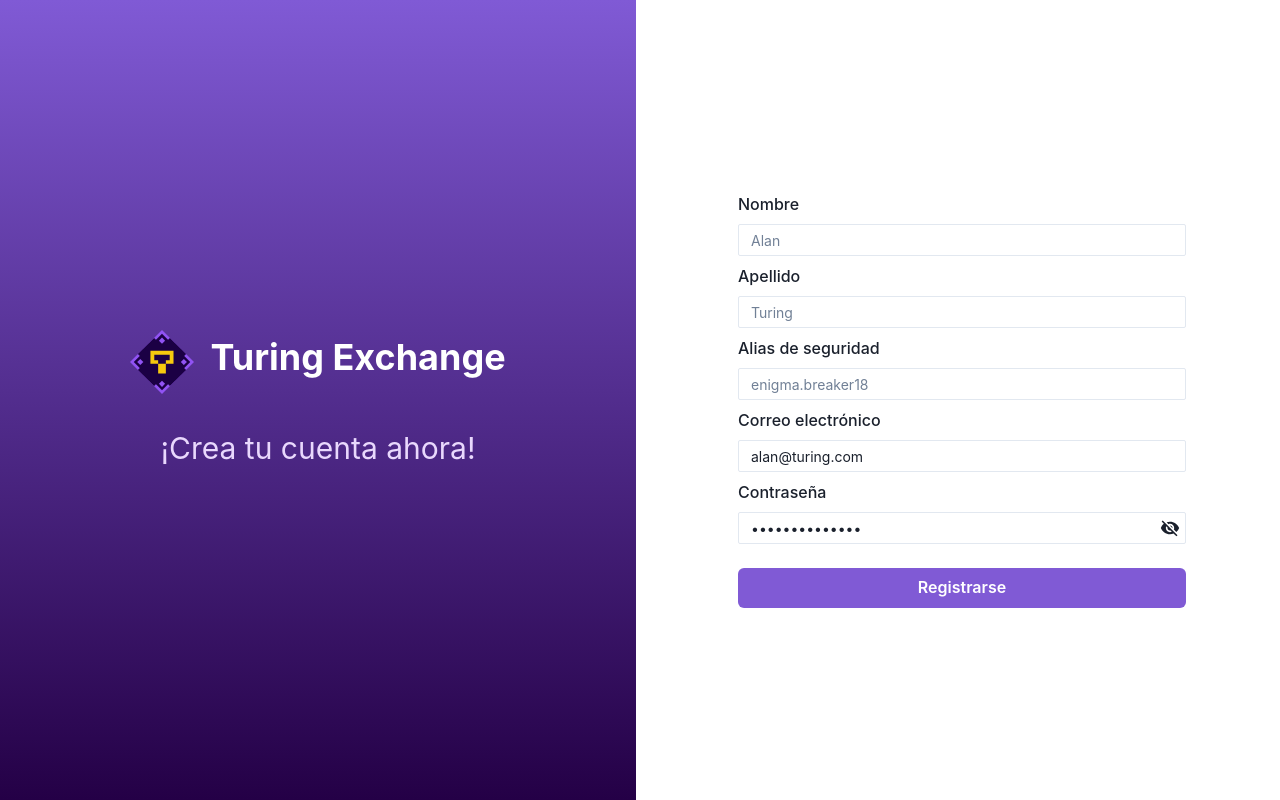
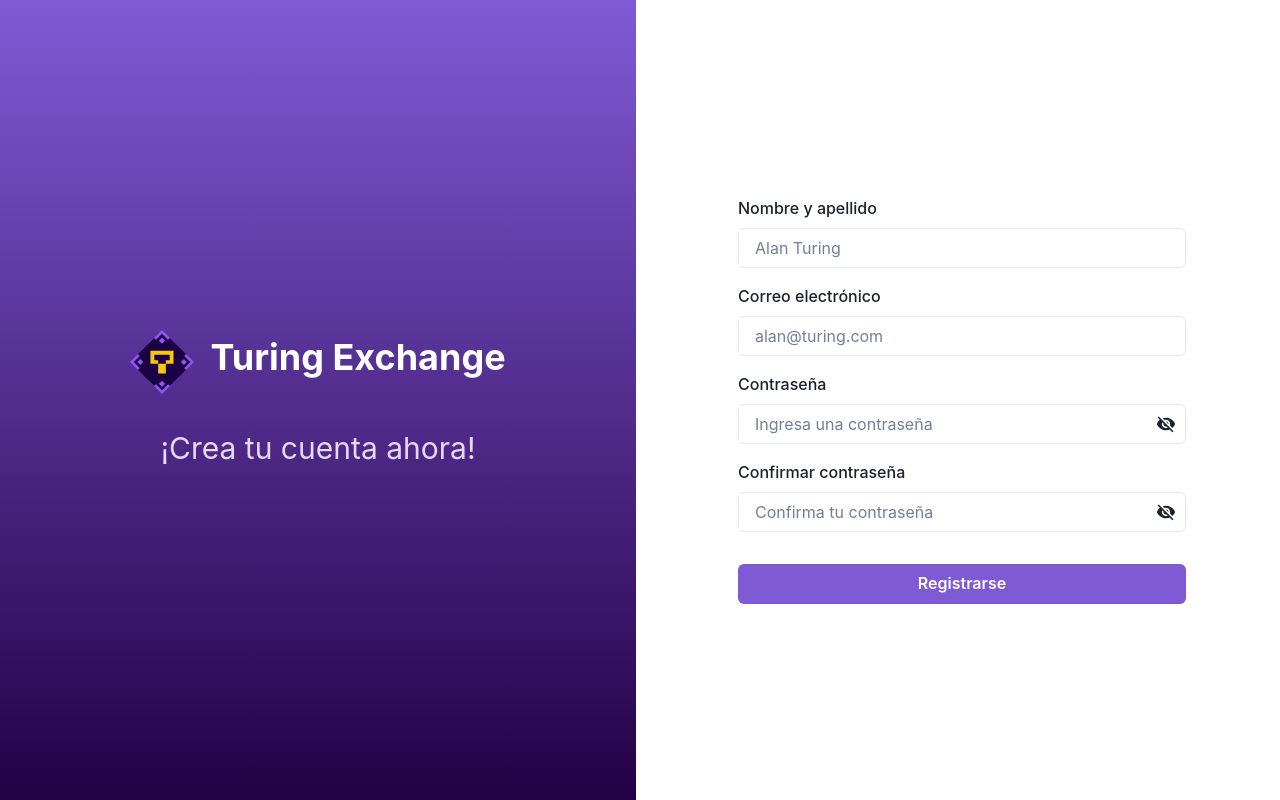
Before and after one commit to sebastiaannavas/turing_xch_front, a React (Vite) app: page /signin in a window 1280 px wide. Built offline with nearby package versions, Linux system fonts and the light colour scheme.

Commit message:
fix: signin form

```diff
--- a/src/infra/api/yup.js
+++ b/src/infra/api/yup.js
@@ -3,23 +3,23 @@ import * as yup from "yup";
 
 const ERROR_YUP = {
     MSG_NAME: "Sólo se permiten carácteres en este campo.",
-    MSG_ALIAS: "Tu alias debe ser de al menos 5 carácteres.",
+    // MSG_ALIAS: "Tu alias debe ser de al menos 5 carácteres.",
     MSG_EMAIL: "Ingresa una dirección de correo válida.",
     MSG_PSW: "Incluye al menos una mayúscula, un número y un carácter especial.",
+    MSG_OKPSW: "Las contraseñas deben coincidir."
 }
 
 const schema = yup.object().shape({
 
     fname: yup.string().required().matches(/^[aA-zZ\s]+$/),
     //Restringir espacios intermedios. Pasarlo en Capitalcase
-    lname: yup.string().required().matches(/^[aA-zZ\s]+$/),
-    //Restringir espacios intermedios. Pasarlo en Capitalcase
-    alias: yup.string().required().min(5),
     // Que el primer caracter no sea numero. Acepte letras y numeros. Restringir espacios intermedios TRIM
     email: yup.string().email().required(),
     // Pasarlo a lowercase
     psw: yup.string().required().min(8).max(18)
-    .matches(/^((?=.*[!@#$%^&*()\-_=+{};:,<.>]){1})(?=.*\d)((?=.*[a-z]){1})((?=.*[A-Z]){1}).*$/)
+    .matches(/^((?=.*[!@#$%^&*()\-_=+{};:,<.>]){1})(?=.*\d)((?=.*[a-z]){1})((?=.*[A-Z]){1}).*$/),
+
+    okPsw: yup.string().required().label('Confirmar contraseña').oneOf([yup.ref('psw'),null])
 });
 
 export { ERROR_YUP, schema };
--- a/src/infra/components/Landing/Landing.jsx
+++ b/src/infra/components/Landing/Landing.jsx
@@ -1,4 +1,5 @@
 // components
+import { Box } from "@chakra-ui/react";
 import Navbar from "../Navbar/Navbar";
 import Hero from "../Hero/Hero";
 import Partners from "../Hero/atom/Partners";
@@ -11,9 +12,12 @@ export default function Landing() {
 
   return (
     <>
+      {/* <Box> */}
+
       <Navbar />
       <Hero />
       <Partners />
+      {/* </Box> */}
       <Features />
       <HeroMarket />
       <Footer />
--- a/src/infra/components/Signin/atom/SignForm.jsx
+++ b/src/infra/components/Signin/atom/SignForm.jsx
@@ -20,9 +20,15 @@ import { Visibility, VisibilityOff } from "@mui/icons-material";
 
 export default function SignForm () {
 
+    // psw visibility 1
     const [show, setShow] = useState(false);
 
     const handleClick = () => setShow(!show);
+
+    // psw visibility 2
+    const [showOk, setShowOk] = useState(false);
+
+    const handleClickOk = () => setShowOk(!showOk);
 
     const { register, handleSubmit, formState:{ errors } } = useForm({
         resolver: yupResolver(schema)
@@ -41,24 +47,24 @@ export default function SignForm () {
     };
 
     // MOCK
-    const [email, setEmail] = useState("alan@turing.com");
-    const [psw, setPsw] = useState("Alanturing123.");
-    const users = [{ email: "alan@turing.com", psw: "Alanturing123." }];
+    // const [email, setEmail] = useState("alan@turing.com");
+    // const [psw, setPsw] = useState("Alanturing123.");
+    // const users = [{ email: "alan@turing.com", psw: "Alanturing123." }];
 
     // const [auth, setAuth] = useState(localStorage.getItem(localStorage.getItem("auth") || false));
-    let [auth, setAuth] = useState(false);
+    // let [auth, setAuth] = useState(false);
 
     const onSubmit = async ( payload ) => {
 
         try {
 
             // MOCK
-            const account = users.find( (user) => user.email == email );
-            if (account && account.psw == psw) {
-                setAuth(true);
-                localStorage.setItem("auth", true);
-                console.log(auth);
-            }
+            // const account = users.find( (user) => user.email == email );
+            // if (account && account.psw == psw) {
+            //     setAuth(true);
+            //     localStorage.setItem("auth", true);
+            //     console.log(auth);
+            // }
 
             // await axios.post(POST.NEW_USER, payload);
             resultToast("success", "¡Tu cuenta ha sido registrada!🎉");
@@ -72,41 +78,23 @@ export default function SignForm () {
         <>
             <form onSubmit={handleSubmit(onSubmit)}>
                 <Stack
-                gap={2}
+                gap={4}
                 >
                     <FormControl isInvalid={errors.fname}>
-                        <FormLabel> Nombre </FormLabel>
-                            <Input type="text" size="sm" placeholder="Alan"
+                        <FormLabel> Nombre y apellido </FormLabel>
+                            <Input type="text" size="md" placeholder="Alan Turing"
 
                             {...register("fname")}
                             />
                         <FormErrorMessage> {errors.fname && ERROR_YUP.MSG_NAME} </FormErrorMessage>
                     </FormControl>
 
-                    <FormControl isInvalid={errors.lname}>
-                        <FormLabel> Apellido </FormLabel>
-                            <Input type="text" size="sm" placeholder="Turing"
-
-                            {...register("lname")}
-                            />
-                        <FormErrorMessage> {errors.lname && ERROR_YUP.MSG_NAME} </FormErrorMessage>
-                    </FormControl>
-
-                    <FormControl isInvalid={errors.alias}>
-                        <FormLabel> Alias de seguridad </FormLabel>
-                            <Input type="text" size="sm" placeholder="enigma.breaker18"
-
-                            {...register("alias")}
-                            />
-                        <FormErrorMessage> {errors.alias && ERROR_YUP.MSG_ALIAS} </FormErrorMessage>
-                    </FormControl>
-
                     <FormControl isInvalid={errors.email}>
                         <FormLabel> Correo electrónico </FormLabel>
-                            <Input type="email" size="sm" placeholder="alan@turing.com"
+                            <Input type="email" size="md" placeholder="alan@turing.com"
                             // MOCK
-                            value={email}
-                            onChange={ (event) => setEmail(event.target.value) }
+                            // value={email}
+                            // onChange={ (event) => setEmail(event.target.value) }
 
                             {...register("email")}
                             />
@@ -115,21 +103,36 @@ export default function SignForm () {
 
                     <FormControl isInvalid={errors.psw}>
                         <FormLabel> Contraseña </FormLabel>
-                            <InputGroup size="sm">
+                            <InputGroup size="md">
                                 <Input placeholder="Ingresa una contraseña" type={show ? 'text' : 'password'}
                                 // MOCK
-                                value={psw}
-                                onChange={ (event) => setPsw(event.target.value) }
+                                // value={psw}
+                                // onChange={ (event) => setPsw(event.target.value) }
 
                                 {...register("psw")}
                                 />
                                 <InputRightElement>
-                                    <IconButton size="sm" variant={"ghost"} onClick={handleClick}
+                                    <IconButton size="md" variant={"ghost"} onClick={handleClick}
                                     icon={show ? < Visibility fontSize="small" /> : < VisibilityOff fontSize="small" />}
                                     />
                                 </InputRightElement>
                             </InputGroup>
                         <FormErrorMessage> {errors.psw && ERROR_YUP.MSG_PSW} </FormErrorMessage>
+                    </FormControl>
+
+                    <FormControl isInvalid={errors.okPsw}>
+                        <FormLabel> Confirmar contraseña </FormLabel>
+                            <InputGroup size="md">
+                                <Input placeholder="Confirma tu contraseña" type={showOk ? 'text' : 'password'}
+                                {...register("okPsw")}
+                                />
+                                <InputRightElement>
+                                    <IconButton size="sm" variant={"ghost"} onClick={handleClickOk}
+                                    icon={showOk ? < Visibility fontSize="small" /> : < VisibilityOff fontSize="small" />}
+                                    />
+                                </InputRightElement>
+                            </InputGroup>
+                        <FormErrorMessage> {errors.okPsw && ERROR_YUP.MSG_OKPSW} </FormErrorMessage>
                     </FormControl>
 
                     <Stack pt={4}>
```
